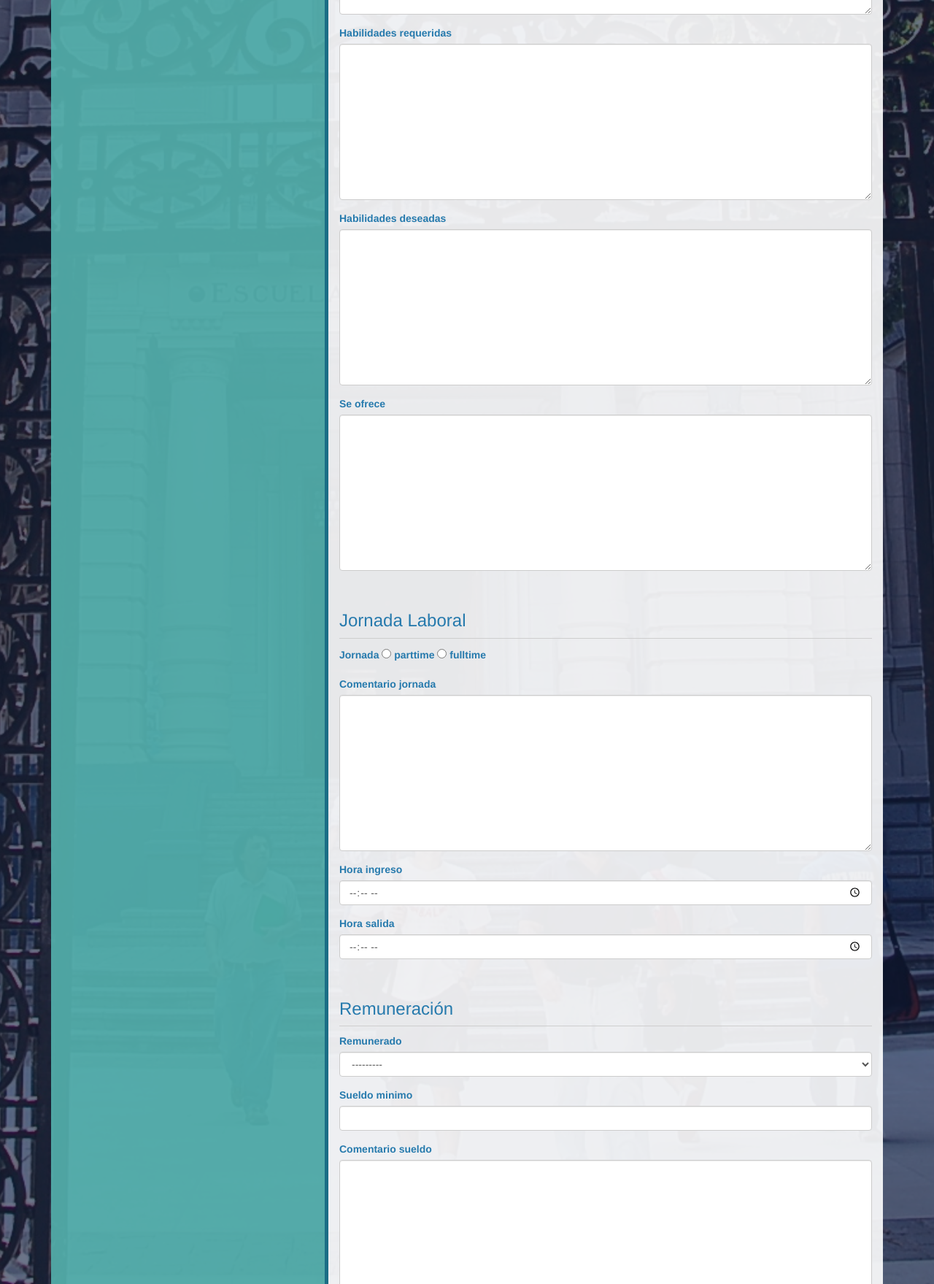
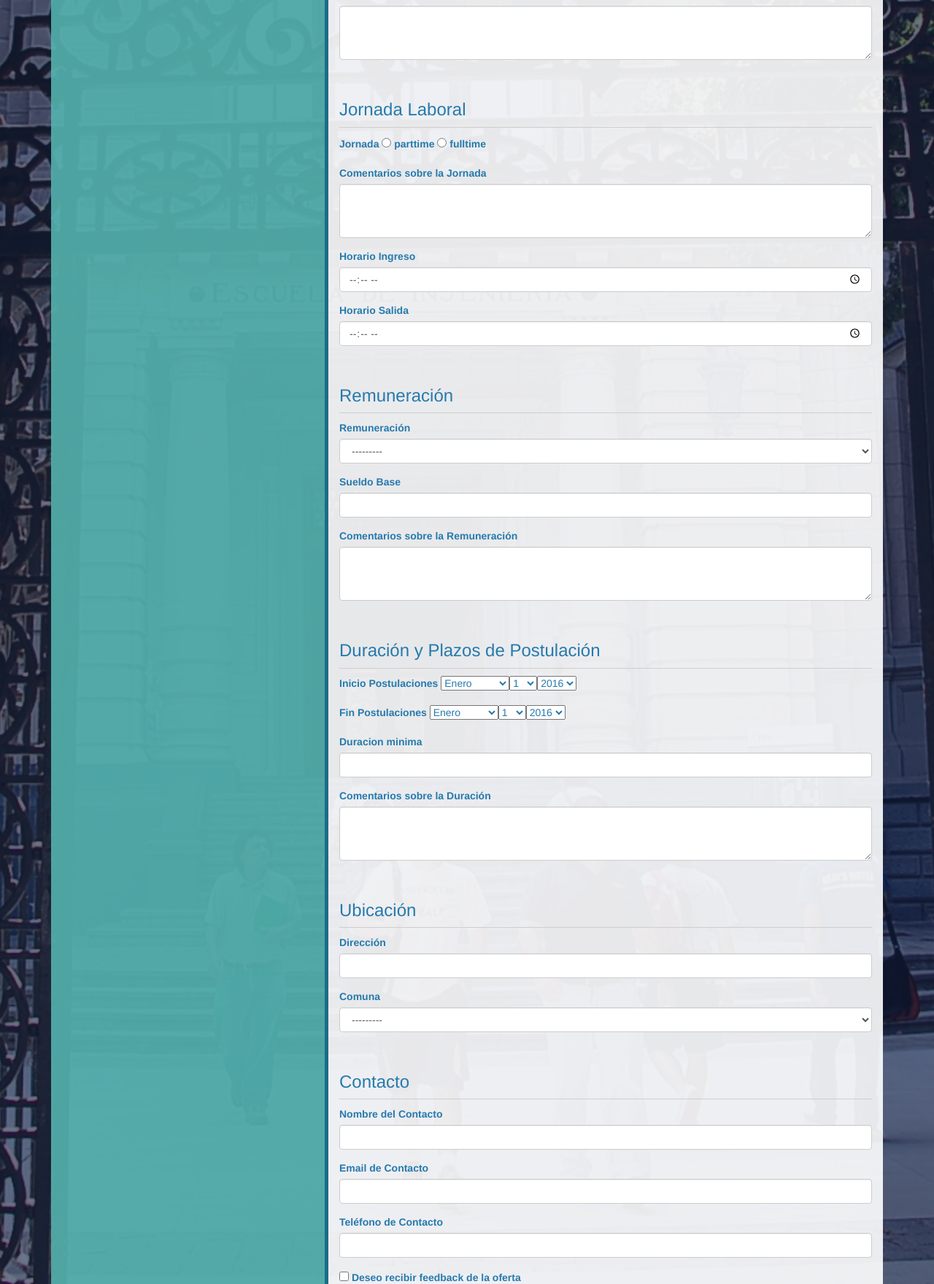
Before and after one commit to cadcc/BolsaDeTrabajoDCC, a Django app: a page that uses templates/app/enviar_oferta.html in a window 1280 px wide. Shown: the part 841-2600 px from the top of the page at 73% size. Run offline with Django 3.2, Linux system fonts and the light colour scheme; data comes from the database, SQL or seed files in the repository; tables that the repository leaves empty hold one stand-in row (values such as "Sample post"); parts of the project's set-up code (start-up, migrations or seed data) failed here and were passed over; some libraries are stand-ins or nearby versions.

Commit message:
Arreglo Campos Formulario Oferta

```diff
--- a/app/forms.py
+++ b/app/forms.py
@@ -2,7 +2,7 @@ import re
 from django import forms
 from django.forms import ModelForm
 from django.utils.translation import ugettext_lazy as _
-from app.models import Oferta, Rol, Jornada, Encargado
+from app.models import Oferta, Rol, Jornada, Encargado, Comuna
 from app.models import Usuario
 from app.models import Empresa
 
@@ -93,7 +93,10 @@ class MyTimeInput(forms.TimeInput):
 class OfferForm(ModelForm):
     nombre_empresa = forms.CharField(max_length=64, required=False)
     tipo = forms.ChoiceField(choices=Oferta.OPCIONES_TIPO, widget=forms.RadioSelect())
+    sueldo_minimo = forms.IntegerField(min_value=0, required=False, label="Sueldo Base")
+    duracion_minima = forms.IntegerField(min_value=0)
     jornada = forms.ModelChoiceField(queryset=Jornada.objects.all(), widget=forms.RadioSelect(), empty_label=None)
+    comuna = forms.ModelChoiceField(queryset=Comuna.objects.all().order_by('nombre'))
 
     class Meta:
         model = Oferta
@@ -128,15 +131,44 @@ class OfferForm(ModelForm):
         )
         labels = {
             'titulo': 'Título de la Oferta',
+            'tipo': 'Tipo de Oferta',
+            'jornada': 'Tipo de Jornada',
+            'descripción': 'Descripción',
+            'requiere_experiencia': 'Experiencia Requerida',
+            'comentario_jornada': 'Comentarios sobre la Jornada',
+            'hora_ingreso': 'Horario Ingreso',
+            'hora_salida': 'Horario Salida',
+            'remunerado': 'Remuneración',
+            'sueldo_minimo': 'Sueldo Base',
+            'comentario_sueldo': 'Comentarios sobre la Remuneración',
+            'fecha_comienzo': 'Inicio Postulaciones',
+            'fecha_termino': 'Fin Postulaciones',
+            'duracion_minima': 'Duración mínima (meses)',
+            'comentario_duracion': 'Comentarios sobre la Duración',
+            'direccion': 'Dirección',
+            'comuna': 'Comuna',
+            'nombre_encargado': 'Nombre del Contacto',
+            'email_encargado': 'Email de Contacto',
+            'telefono_encargado': 'Teléfono de Contacto',
+            'notificar': 'Deseo recibir feedback de la oferta',
         }
         help_texts = {
             'titulo': 'Tooltip Titulo'
         }
         widgets = {
+            #forms.Textarea(attrs={'rows':4, 'cols':15}),
             'hora_ingreso': MyTimeInput(),
             'hora_salida': MyTimeInput(),
             'fecha_comienzo': forms.SelectDateWidget,
             'fecha_termino': forms.SelectDateWidget,
+            'descripcion': forms.Textarea(attrs={'rows':3, 'style':'resize:vertical;'}),
+            'requiere_experiencia': forms.Textarea(attrs={'rows':3, 'style':'resize:vertical;'}),
+            'habilidades_deseadas': forms.Textarea(attrs={'rows':3, 'style':'resize:vertical;'}),
+            'habilidades_requeridas': forms.Textarea(attrs={'rows':3, 'style':'resize:vertical;'}),
+            'se_ofrece': forms.Textarea(attrs={'rows':3, 'style':'resize:vertical;'}),
+            'comentario_jornada': forms.Textarea(attrs={'rows':3, 'style':'resize:vertical;'}),
+            'comentario_sueldo': forms.Textarea(attrs={'rows':3, 'style':'resize:vertical;'}),
+            'comentario_duracion': forms.Textarea(attrs={'rows':3, 'style':'resize:vertical;'}),
         }
 
     def __init__(self, *args, **kwargs):
@@ -147,5 +179,31 @@ class OfferForm(ModelForm):
         data = super(OfferForm, self).clean()
         empresa = data.get("empresa")
         nueva_empresa = data.get("nombre_empresa")
-        if empresa == None and nueva_empresa == '':
+        if (empresa == None and nueva_empresa == ''):
             raise forms.ValidationError('Debe elegir una Empresa del listado o agregar una Nueva Empresa')
+
+    def clean_fecha_termino(self):
+        ini = self.cleaned_data['fecha_comienzo']
+        fin = self.cleaned_data['fecha_termino']
+        if (fin < ini):
+            raise forms.ValidationError('La fecha de término es menor a la fecha de inicio')
+
+    def clean_duracion_minima(self):
+        duracion = self.cleaned_data['duracion_minima']
+        if duracion < 0:
+            raise forms.ValidationError('La duración no puede ser menor que 0')
+        return duracion
+
+    def clean_sueldo_minimo(self):
+        sueldo = self.cleaned_data['sueldo_minimo']
+        remuneracion = self.cleaned_data['remunerado']
+
+        if (remuneracion == 'Mensual'):
+            if sueldo:
+                if sueldo < 0:
+                    raise forms.ValidationError('El sueldo base mínimo es 0')
+                return sueldo
+            else:
+                raise forms.ValidationError('Este campo es obligatorio')
+        else:
+            return 0
--- a/app/models.py
+++ b/app/models.py
@@ -93,7 +93,6 @@ class Oferta(models.Model):
         ('Mensual', 'Mensual'),
         ('Por Determinar', 'Por Determinar'),
         ('Sin Remuneración', 'Sin Remuneración'),
-        ('Otro', 'Otro'),
     )
 
     # Datos Oferta
--- a/app/views.py
+++ b/app/views.py
@@ -31,6 +31,8 @@ class OfertaCreate(CreateView):
         if (form.cleaned_data['nombre_empresa'] != ''):
             nueva_empresa, creada = Empresa.objects.get_or_create(nombre=form.cleaned_data['nombre_empresa'])
             form.instance.empresa = nueva_empresa
+        if (form.cleaned_data['remunerado'] == 'Por Determinar' or form.cleaned_data['remunerado'] == 'Sin Remunaración'):
+            form.instance.sueldo_minimo = 0
         return super(OfertaCreate, self).form_valid(form)
 
     def get_context_data(self, **kwargs):
--- a/templates/app/enviar_oferta.html
+++ b/templates/app/enviar_oferta.html
@@ -9,15 +9,33 @@
             $('[data-toggle="tooltip"]').tooltip();
         });
 
+        $('.link-empresa').on('click', function(event){
+            event.preventDefault();
+        })
+
+        $('.select-rem').on('change', function(event){
+            event.preventDefault();
+            var value = $(this).val();
+            var elem = document.getElementById("div_sueldo");
+            if (value === 'Por Determinar' || value === 'Sin Remuneración'){
+                elem.style.display = "none";
+            }
+            else {
+                elem.style.display = "block";
+            }
+        })
+
+
+
         function toggle_visibility(id) {
            var empresa = document.getElementById("div_empresa");
            var nueva_empresa = document.getElementById("div_nueva_empresa");
 
-           if (id == "new"){
+           if (id === "new"){
                empresa.style.display = "none";
                nueva_empresa.style.display = "block";
            }
-           else if (id == "old") {
+           else if (id === "old") {
                empresa.style.display = "block";
                nueva_empresa.style.display = "none";
            }
@@ -62,7 +80,7 @@
                             <span style="color:#FF841F; font-size:14pt" class="glyphicon glyphicon-question-sign" data-toggle="tooltip" data-placement="right" title="{{ field.help_text|safe }}"/>
                         {% endif %}
                     </label>
-                    <a href="#" onclick="toggle_visibility('new');">¿La empresa no aparece en el listado?</a>
+                    <a href="#" class="link-empresa" onclick="toggle_visibility('new');">¿La empresa no aparece en el listado?</a>
                     <br>{{ field|addClass:'form-control' }}<br>
                 </div>
             {% elif field == form.nombre_empresa %}
@@ -80,7 +98,7 @@
                             <span style="color:#FF841F; font-size:14pt" class="glyphicon glyphicon-question-sign" data-toggle="tooltip" data-placement="right" title="{{ field.help_text|safe }}"/>
                         {% endif %}
                     </label>
-                    <a href="#" onclick="toggle_visibility('old');">Seleccionar una empresa existente</a>
+                    <a href="#" class="link-empresa" onclick="toggle_visibility('old');">Seleccionar una empresa existente</a>
                     <br>{{ field|addClass:'form-control' }}<br>
                 </div>
             {% else %}
@@ -97,7 +115,11 @@
                 {% elif field == form.nombre_encargado %}
                     <br><h3>Contacto</h3><hr>
                 {% endif %}
+                {% if field == form.sueldo_minimo %}
+                    <div id="div_sueldo" class="form-group">
+                {% else %}
                     <div class="form-group">
+                {% endif %}
                     {% if field.errors %}
                         <ul>
                             {% for error in field.errors %}
@@ -105,6 +127,7 @@
                             {% endfor %}
                         </ul>
                     {% endif %}
+                    {% if field != form.notificar %}
                         <label class="" for="{{ field.id_for_label }}">
                             {{ field.label }}
                             {% if field.help_text %}
@@ -112,14 +135,25 @@
                             {% endif %}
                         </label>
 
-                    {% if field == form.notificar or field == form.fecha_comienzo or field == form.fecha_termino %}
+                        {% if field == form.fecha_comienzo or field == form.fecha_termino %}
                             {{ field }}
                         {% elif field == form.jornada or field == form.tipo %}
                             {% for option in field %}
                                 {{ option }}
                             {% endfor %}
+                        {% elif field == form.remunerado %}
+                            <br>{{ field|addClass:'form-control select-rem' }}
                         {% else %}
                             <br>{{ field|addClass:'form-control' }}
+                        {% endif %}
+                    {% else %}
+                        {{ field }}
+                        <label class="" for="{{ field.id_for_label }}">
+                            {{ field.label }}
+                            {% if field.help_text %}
+                                <span style="color:#FF841F; font-size:14pt" class="glyphicon glyphicon-question-sign" data-toggle="tooltip" data-placement="right" title="{{ field.help_text|safe }}"/>
+                            {% endif %}
+                        </label>
                     {% endif %}
                 </div>
             {% endif %}
```
Lines whose indentation alone changed are shown as unchanged.
